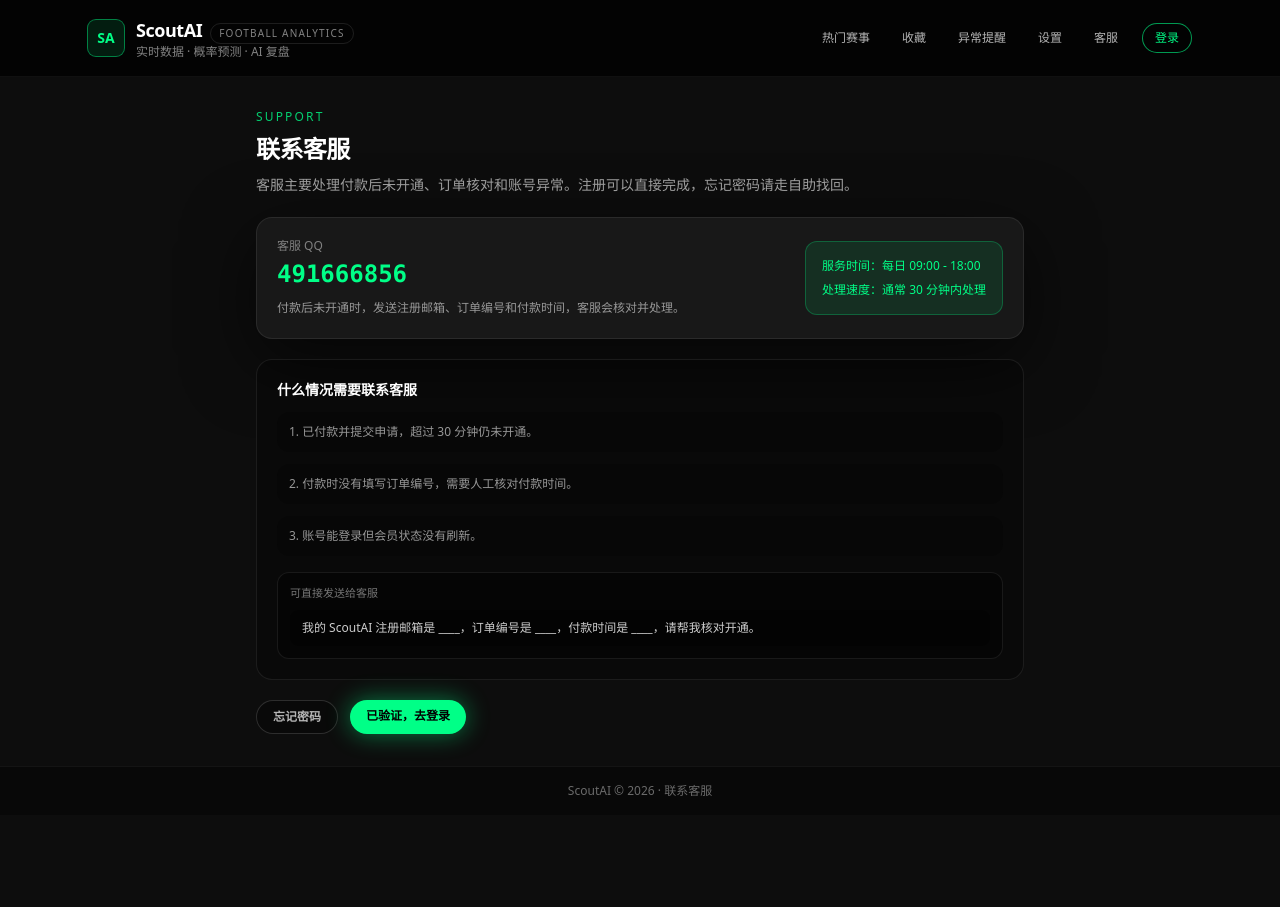
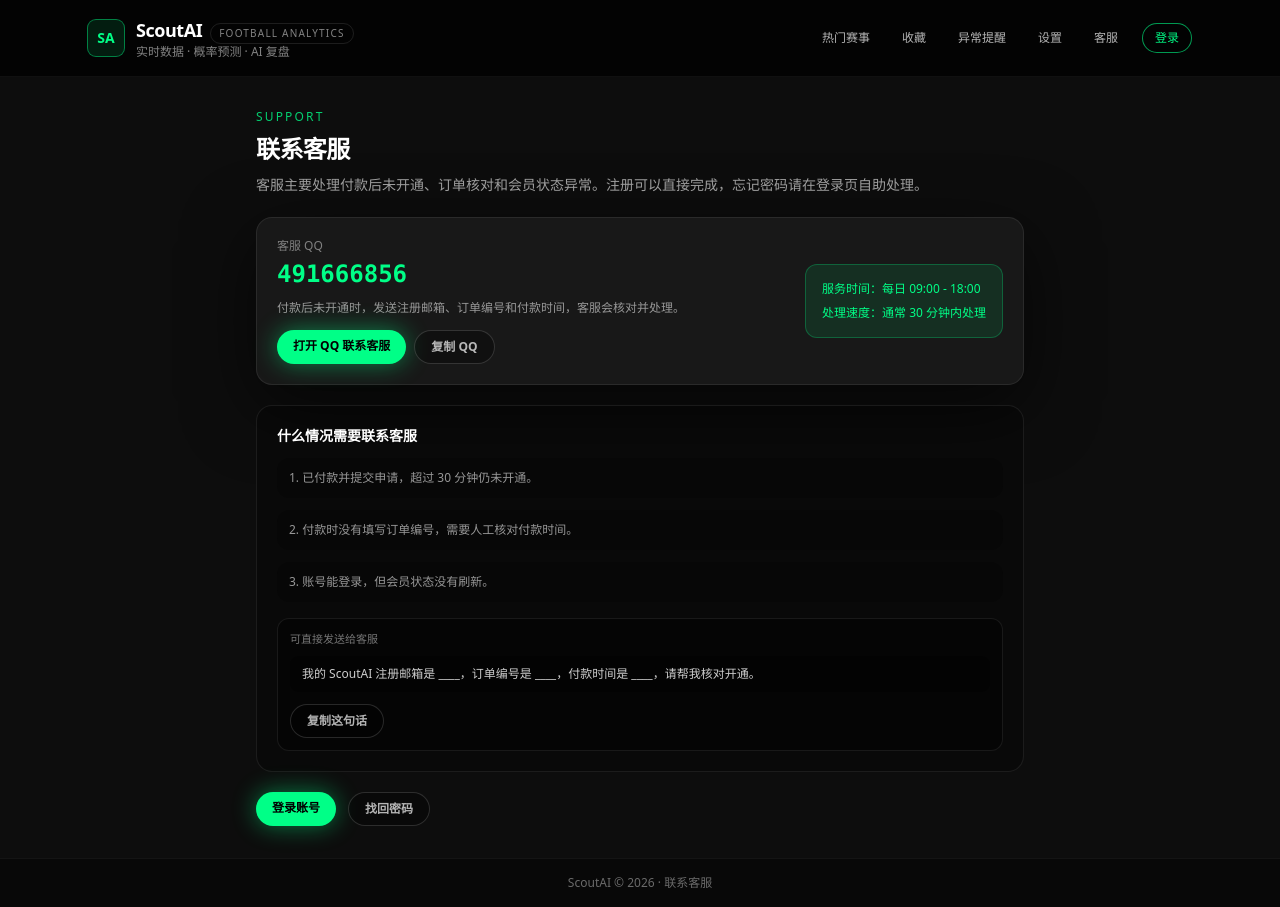
Before and after one commit to JasonHualun/scoutai, a Next.js app: page /support in a window 1280 px wide. Before the commit the page ends 815 px from the top, so only its background shows below. Built offline with nearby package versions, Linux system fonts and the light colour scheme; no server answers.

Commit message:
fix: simplify support page actions

```diff
--- a/src/app/support/page.tsx
+++ b/src/app/support/page.tsx
@@ -1,7 +1,28 @@
+"use client";
+
 import Link from "next/link";
-import { SUPPORT_HOURS, SUPPORT_QQ, SUPPORT_RESPONSE } from "@/lib/support";
+import { useMemo, useState } from "react";
+import { useAuthStore } from "@/lib/authStore";
+import {
+  SUPPORT_HOURS,
+  SUPPORT_QQ,
+  SUPPORT_QQ_LINK,
+  SUPPORT_RESPONSE,
+  supportMessage,
+} from "@/lib/support";
 
 export default function SupportPage() {
+  const { user, loading } = useAuthStore();
+  const [copied, setCopied] = useState<"qq" | "message" | null>(null);
+  const email = user?.email ?? undefined;
+  const message = useMemo(() => supportMessage(email), [email]);
+
+  async function copyText(text: string, type: "qq" | "message") {
+    await navigator.clipboard.writeText(text);
+    setCopied(type);
+    window.setTimeout(() => setCopied(null), 1800);
+  }
+
   return (
     <div className="mx-auto max-w-3xl space-y-5">
       <div>
@@ -10,7 +31,7 @@
         </p>
         <h1 className="mt-2 text-2xl font-semibold tracking-tight">联系客服</h1>
         <p className="mt-2 text-sm leading-6 text-white/60">
-          客服主要处理付款后未开通、订单核对和账号异常。注册可以直接完成，忘记密码请走自助找回。
+          客服主要处理付款后未开通、订单核对和会员状态异常。注册可以直接完成，忘记密码请在登录页自助处理。
         </p>
       </div>
 
@@ -18,12 +39,30 @@
         <div className="grid gap-4 md:grid-cols-[1fr_auto] md:items-center">
           <div>
             <div className="text-xs text-white/45">客服 QQ</div>
-            <div className="mt-1 font-mono text-2xl font-semibold text-[color:var(--accent)]">
+            <a
+              href={SUPPORT_QQ_LINK}
+              className="mt-1 inline-flex font-mono text-2xl font-semibold text-[color:var(--accent)] hover:text-emerald-300"
+            >
               {SUPPORT_QQ}
-            </div>
+            </a>
             <p className="mt-2 text-xs leading-5 text-white/55">
               付款后未开通时，发送注册邮箱、订单编号和付款时间，客服会核对并处理。
             </p>
+            <div className="mt-3 flex flex-wrap gap-2">
+              <a
+                href={SUPPORT_QQ_LINK}
+                className="rounded-full bg-[color:var(--accent)] px-4 py-2 text-xs font-semibold text-black shadow-[0_0_24px_rgba(0,255,135,0.45)] hover:bg-emerald-300"
+              >
+                打开 QQ 联系客服
+              </a>
+              <button
+                type="button"
+                onClick={() => copyText(SUPPORT_QQ, "qq")}
+                className="rounded-full border border-white/15 bg-black/30 px-4 py-2 text-xs font-semibold text-white/70 hover:text-white"
+              >
+                {copied === "qq" ? "已复制 QQ" : "复制 QQ"}
+              </button>
+            </div>
           </div>
           <div className="rounded-xl border border-[color:var(--accent)]/25 bg-[color:var(--accent)]/10 px-4 py-3 text-xs leading-6 text-[color:var(--accent)]">
             <div>服务时间：每日 {SUPPORT_HOURS}</div>
@@ -42,31 +81,59 @@
             2. 付款时没有填写订单编号，需要人工核对付款时间。
           </div>
           <div className="rounded-xl bg-black/25 px-3 py-2">
-            3. 账号能登录但会员状态没有刷新。
+            3. 账号能登录，但会员状态没有刷新。
           </div>
         </div>
 
         <div className="mt-4 rounded-xl border border-white/8 bg-black/35 p-3">
           <div className="text-[11px] text-white/45">可直接发送给客服</div>
           <div className="mt-2 rounded-lg bg-black/35 px-3 py-2 text-xs leading-5 text-white/80">
-            我的 ScoutAI 注册邮箱是 ____，订单编号是 ____，付款时间是 ____，请帮我核对开通。
+            {message}
           </div>
+          <button
+            type="button"
+            onClick={() => copyText(message, "message")}
+            className="mt-3 rounded-full border border-white/15 bg-black/30 px-4 py-2 text-xs font-semibold text-white/70 hover:text-white"
+          >
+            {copied === "message" ? "已复制话术" : "复制这句话"}
+          </button>
         </div>
       </section>
 
       <div className="flex flex-wrap gap-3">
-        <Link
-          href="/forgot-password"
-          className="rounded-full border border-white/15 bg-black/30 px-4 py-2 text-xs font-semibold text-white/70 hover:text-white"
-        >
-          忘记密码
-        </Link>
-        <Link
-          href="/login"
-          className="rounded-full bg-[color:var(--accent)] px-4 py-2 text-xs font-semibold text-black shadow-[0_0_24px_rgba(0,255,135,0.45)] hover:bg-emerald-300"
-        >
-          已验证，去登录
-        </Link>
+        {loading ? (
+          <div className="h-9 w-32 animate-pulse rounded-full bg-white/5" />
+        ) : user ? (
+          <>
+            <Link
+              href="/"
+              className="rounded-full bg-[color:var(--accent)] px-4 py-2 text-xs font-semibold text-black shadow-[0_0_24px_rgba(0,255,135,0.45)] hover:bg-emerald-300"
+            >
+              返回热门赛事
+            </Link>
+            <Link
+              href="/settings"
+              className="rounded-full border border-white/15 bg-black/30 px-4 py-2 text-xs font-semibold text-white/70 hover:text-white"
+            >
+              查看账号设置
+            </Link>
+          </>
+        ) : (
+          <>
+            <Link
+              href="/login"
+              className="rounded-full bg-[color:var(--accent)] px-4 py-2 text-xs font-semibold text-black shadow-[0_0_24px_rgba(0,255,135,0.45)] hover:bg-emerald-300"
+            >
+              登录账号
+            </Link>
+            <Link
+              href="/forgot-password"
+              className="rounded-full border border-white/15 bg-black/30 px-4 py-2 text-xs font-semibold text-white/70 hover:text-white"
+            >
+              找回密码
+            </Link>
+          </>
+        )}
       </div>
     </div>
   );
--- a/src/lib/support.ts
+++ b/src/lib/support.ts
@@ -1,9 +1,10 @@
 export const SUPPORT_QQ = "491666856";
+export const SUPPORT_QQ_LINK = `tencent://message/?uin=${SUPPORT_QQ}&Site=ScoutAI&Menu=yes`;
 export const SUPPORT_HOURS = "09:00 - 18:00";
 export const SUPPORT_RESPONSE = "通常 30 分钟内处理";
 
 export function supportMessage(email?: string) {
   return email
-    ? `我的 ScoutAI 注册邮箱是 ${email}，收不到验证邮件，请帮我人工验证账号。`
-    : "我的 ScoutAI 账号收不到验证邮件，请帮我人工验证账号。";
+    ? `我的 ScoutAI 注册邮箱是 ${email}，订单编号是 ____，付款时间是 ____，请帮我核对开通。`
+    : "我的 ScoutAI 注册邮箱是 ____，订单编号是 ____，付款时间是 ____，请帮我核对开通。";
 }
```
